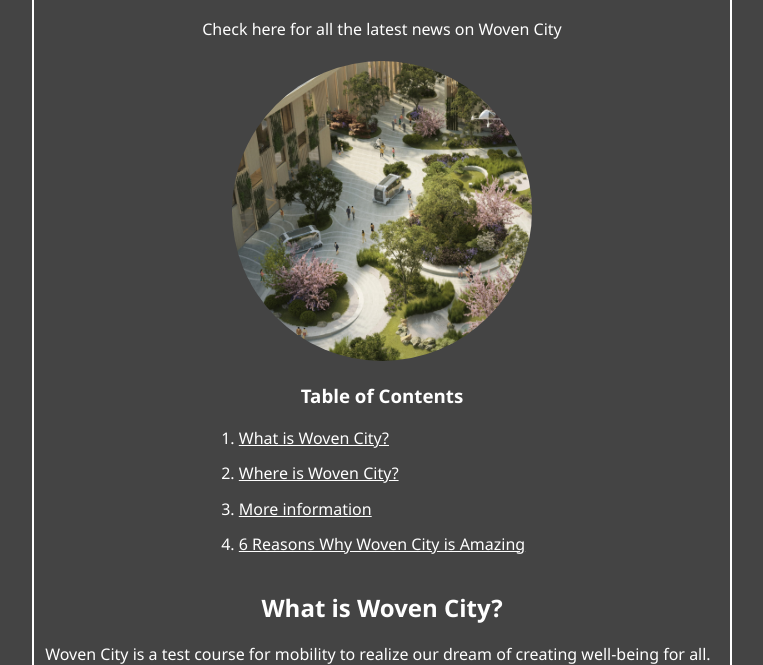
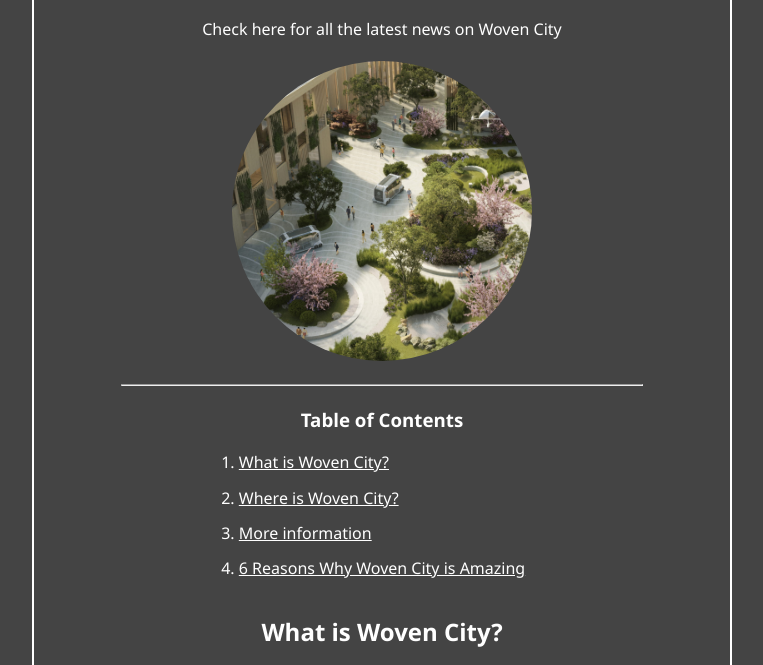
Before and after one commit to mpiastucki/michael_static_site_demo, a plain HTML site: page index.html in a window 1280 px wide. Shown: the part 99-764 px from the top of the page, without its empty margins (258-1021 px from the left). Drawn offline with Linux system fonts and the light colour scheme.

Commit message:
fixed hr width

```diff
--- a/index.html
+++ b/index.html
@@ -14,6 +14,7 @@
             <p>Welcome to Woven City</p>
             <p>Check here for all the latest news on Woven City</p>
             <img class="header-image" src="mission.jpg" alt="a woven city subarb">
+            <hr />
             <h3>Table of Contents</h3>
             <ol>
                 <li><a href="#what-is-woven-city">What is Woven City?</a></li>
--- a/style.css
+++ b/style.css
@@ -25,6 +25,11 @@ li {
     margin-bottom: 1em;
 }
 
+hr {
+    margin-left: 0;
+    margin-right: 0;
+    width: 75%;
+}
 
 #root {
     display: grid;
```
